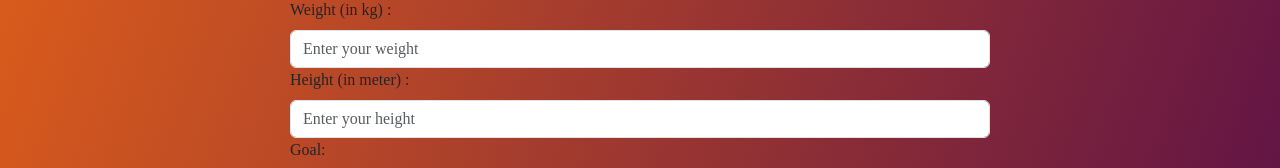
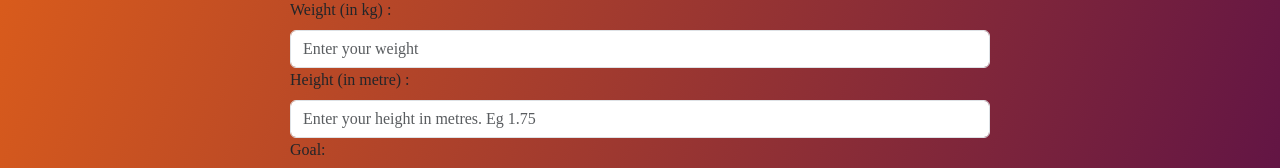
Before and after one commit to elismountain/fitness-app, a React (Vite) app: page / in a window 1280 px wide. Shown: the part 367-535 px from the top of the page. Built offline with nearby package versions, Linux system fonts and the light colour scheme; a small style sheet from the web is missing.

Commit message:
height input field placeholder updated and bmi UI changed

```diff
--- a/src/components/SignIn.jsx
+++ b/src/components/SignIn.jsx
@@ -96,22 +96,23 @@ const SignIn = ({ onSubmit }) => {
                 onChange={(e) => setWeight(e.target.value)}
                 placeholder="Enter your weight"
                 isInvalid={!!weightError}
-                // min="10"
+                min="10"
               />
               <Form.Control.Feedback type="invalid">{weightError}</Form.Control.Feedback>
             </Form.Group>
             <Form.Group controlId="height">
-              <Form.Label>Height (in meter) :</Form.Label>
+              <Form.Label>Height (in metre) :</Form.Label>
               <Form.Control
                 type="number"
-                // step="0.01"
+                step="0.01"
                 value={height}
                 onChange={(e) => setHeight(e.target.value)}
-                placeholder="Enter your height"
+                placeholder="Enter your height in metres. Eg 1.75"
                 isInvalid={!!heightError}
-                min="1.1"
-                max="2.3"
+                // min="1.10"
+                // max="2.30"
               />
+
               <Form.Control.Feedback type="invalid">{heightError}</Form.Control.Feedback>
             </Form.Group>
             <Form.Group controlId="goal">
--- a/src/components/emoji.jsx
+++ b/src/components/emoji.jsx
@@ -26,7 +26,8 @@ const EmojiTracker = () => {
             </button>
           ))
         ) : (
-          <p>I'm Feeling : {selectedEmoji} </p>
+          <p>You are Feeling : {selectedEmoji} </p>
+
         )}
       </div>
     </>
--- a/src/pages/WorkoutPlan.jsx
+++ b/src/pages/WorkoutPlan.jsx
@@ -75,15 +75,15 @@ const WorkoutPlan = () => {
   return (
     <div className='container-fluid'>
       <h2 style= {{alignItems: "left"}}>Welcome , {username}</h2>
-
+       <p>How are you feeling today?</p>
+        <div>{EmojiTracker()}</div>
+        <div>
 
 
         {bmi && <p>Your BMI is: {bmi.toFixed(2)}</p>}
-        {weightC && <p>Your BMI cateogory is {weightC}</p>}
+        {weightC && <p>Your BMI is within the {weightC} category</p>}
         {goal && <p>Goal for today : {goal}</p>}
-        <p>How are you feeling today?</p>
-        <div>{EmojiTracker()}</div>
-        <div>
+
         {exercise.map((exercise, index) => (
           <div key={index}>
 
```
